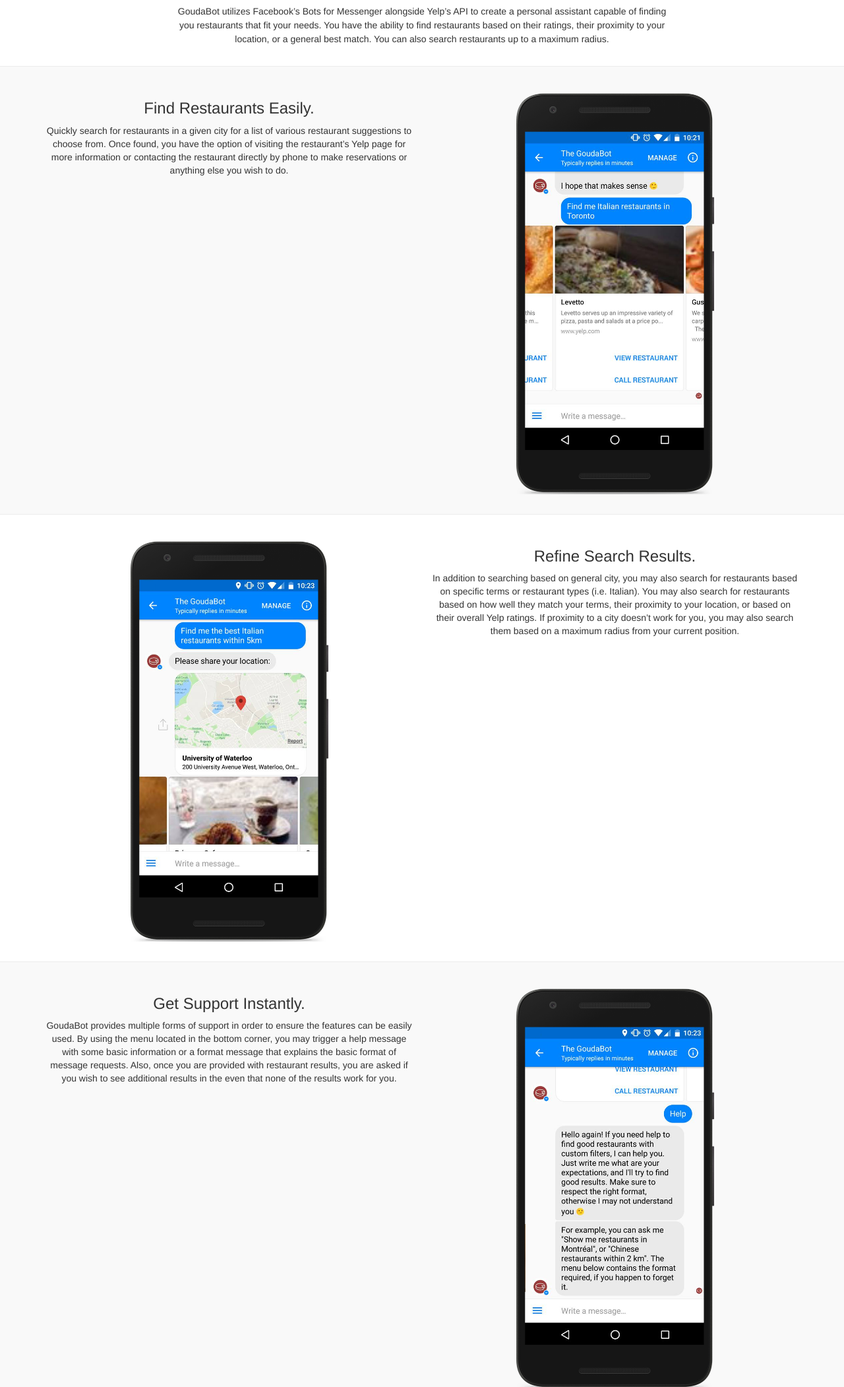
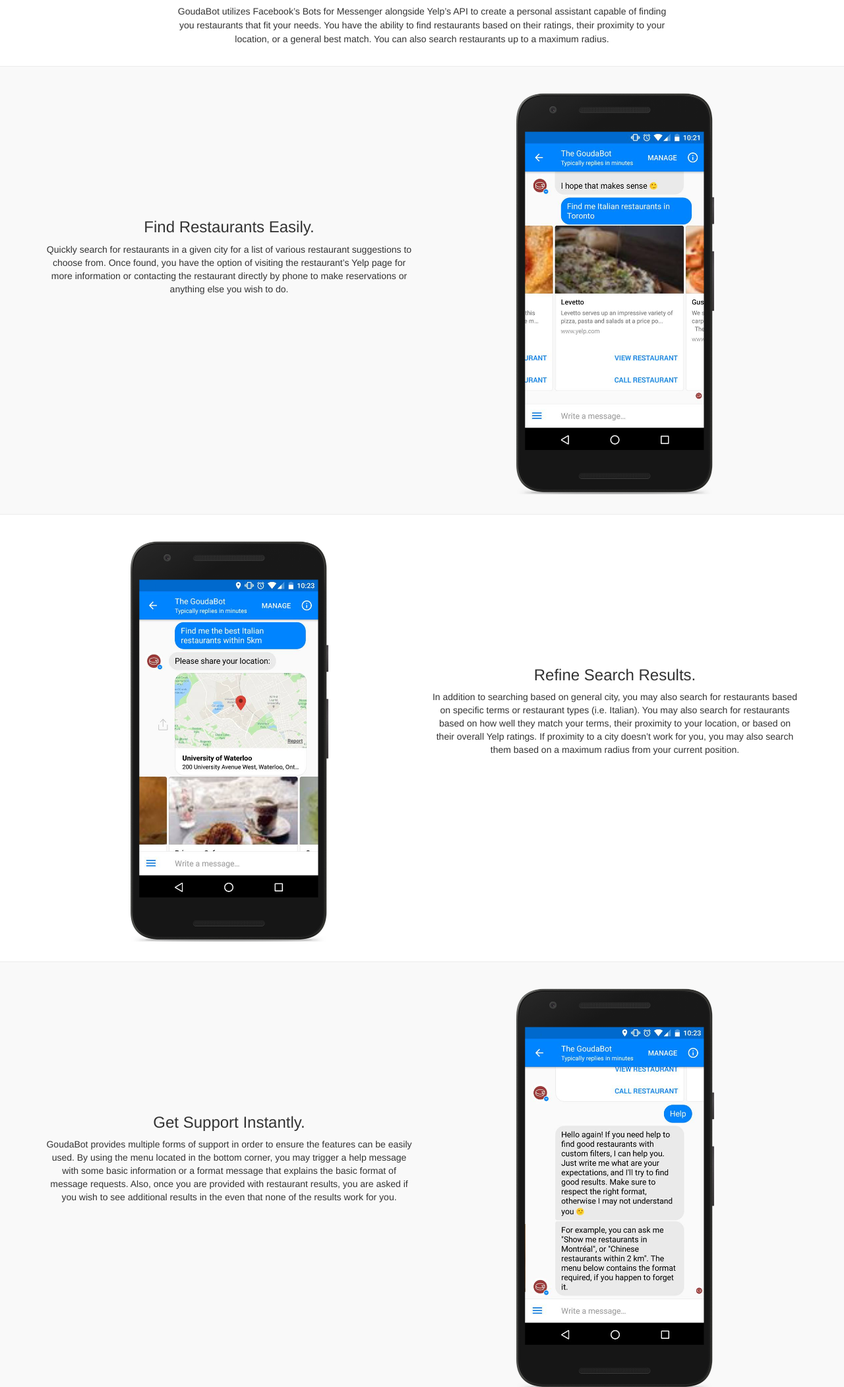
Before and after one commit to jonathanGB/GoudaBot-HackTheNorth, a website: page public/index.html in a window 1280 px wide. Shown: the part 780-2882 px from the top of the page at 66% size. Drawn offline with nearby package versions, Linux system fonts and the light colour scheme.

Commit message:
Fixed website

```diff
--- a/public/css/styles.css
+++ b/public/css/styles.css
@@ -121,8 +121,8 @@
     position: relative;
 }
 
-.feature-text {
-
+.feature h3 {
+    margin-top: 200px;
 }
 
 .feature img {
@@ -146,3 +146,11 @@
     line-height: 1.7;
     color: #b7b7b7;
 }
+
+@media only screen and (max-width : 991px) {
+
+    .feature h3 {
+        margin-top: 15px;
+    }
+
+}
--- a/public/index.html
+++ b/public/index.html
@@ -48,16 +48,16 @@
 	<div class="feature" id="features">
         <div class="container">
     		<div class="row">
-    			<div class="col-sm-12 col-md-6">
+                <div class="col-sm-12 col-md-6 col-md-push-6">
+    				<img src="img/feature-1.png" />
+    			</div>
+    			<div class="col-sm-12 col-md-6 col-md-pull-6">
                     <div class="feature-text">
         				<h3>Find Restaurants Easily.</h3>
                         <p>
                             Quickly search for restaurants in a given city for a list of various restaurant suggestions to choose from. Once found, you have the option of visiting the restaurant’s Yelp page for more information or contacting the restaurant directly by phone to make reservations or anything else you wish to do.
                         </p>
                     </div><!-- End feature-text -->
-    			</div>
-    			<div class="col-sm-12 col-md-6">
-    				<img src="img/feature-1.png" />
     			</div>
     		</div>
         </div>
@@ -80,14 +80,14 @@
     <div class="feature">
         <div class="container">
     		<div class="row">
-    			<div class="col-sm-12 col-md-6">
+                <div class="col-sm-12 col-md-6 col-md-push-6">
+    				<img src="img/feature-3.png" />
+    			</div>
+    			<div class="col-sm-12 col-md-6 col-md-pull-6">
     				<h3>Get Support Instantly.</h3>
                     <p>
                         GoudaBot provides multiple forms of support in order to ensure the features can be easily used. By using the menu located in the bottom corner, you may trigger a help message with some basic information or a format message that explains the basic format of message requests. Also, once you are provided with restaurant results, you are asked if you wish to see additional results in the even that none of the results work for you.
                     </p>
-    			</div>
-    			<div class="col-sm-12 col-md-6">
-    				<img src="img/feature-3.png" />
     			</div>
     		</div>
         </div>
```
